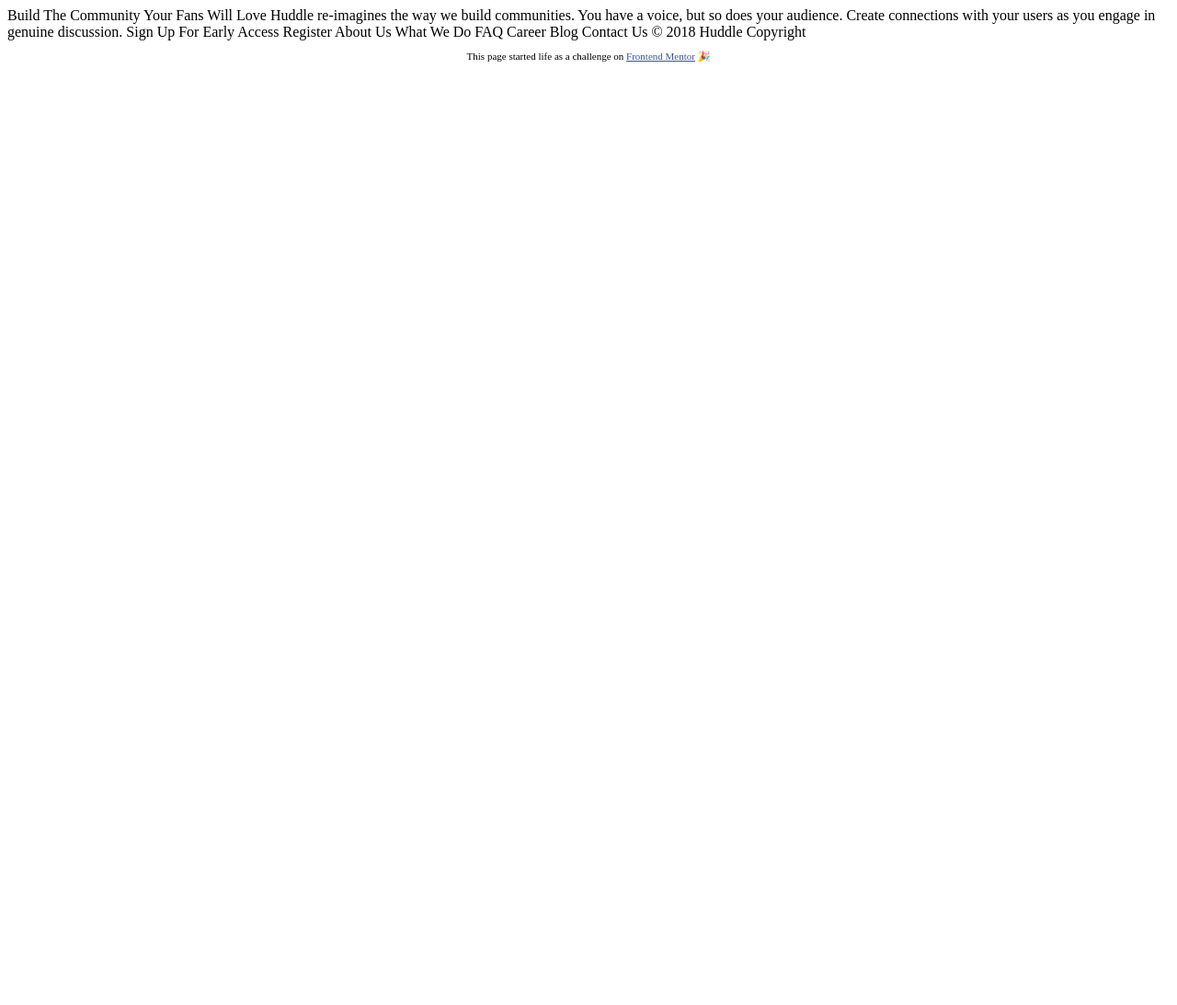
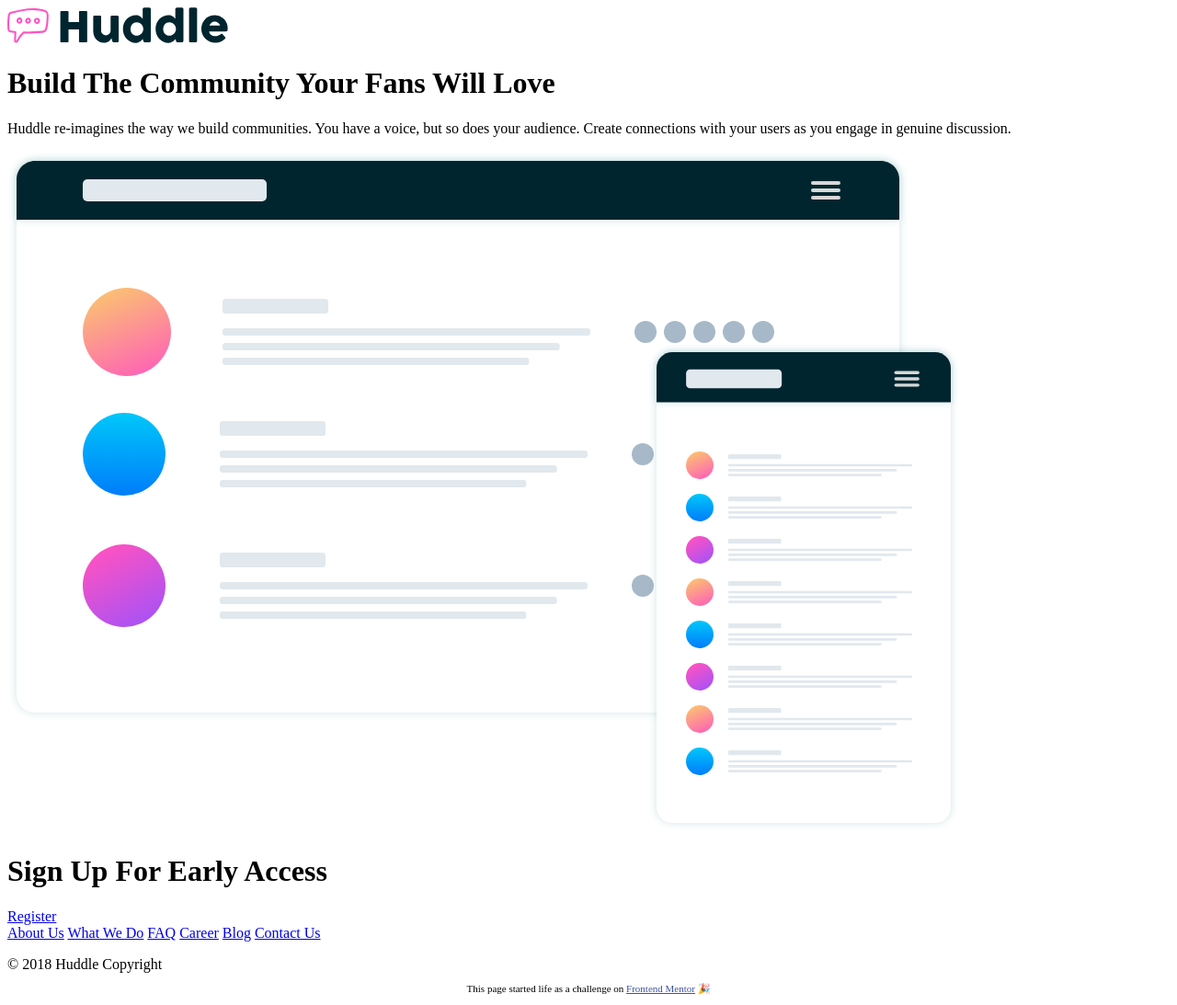
Before and after one commit to DomGonzalesIII/FrontendMentor-Single-Column-Landing-Page, a plain HTML site: page index.html in a window 1280 px wide. Shown: the whole page at 92% size. Before the commit the page ends 800 px from the top, so only its background shows below. Drawn offline with Linux system fonts and the light colour scheme.

Commit message:
HTML First Pass
Rough flesh out of HTML, classes and tags already added to CSS styles file with no declarations yet

```diff
--- a/index.html
+++ b/index.html
@@ -1,42 +1,54 @@
 <!DOCTYPE html>
 <html lang="en">
+
 <head>
   <meta charset="UTF-8">
-  <meta name="viewport" content="width=device-width, initial-scale=1.0"> <!-- displays site properly based on user's device -->
+  <!-- displays site properly based on user's device -->
+  <meta name="viewport" content="width=device-width, initial-scale=1.0">
 
   <link rel="icon" type="image/png" sizes="32x32" href="images/favicon-32x32.png">
+  <link rel="stylesheet" href="css/styles.css">
 
   <title>Frontend Mentor | Huddle landing page with single column layout</title>
 
-  <!-- Feel free to remove these styles or customise in your own stylesheet 👍 -->
-  <style>
-    .attribution { font-size: 11px; text-align: center; }
-    .attribution a { color: hsl(228, 45%, 44%); }
-  </style>
 </head>
+
 <body>
-  Build The Community Your Fans Will Love
 
-  Huddle re-imagines the way we build communities. You have a voice, but so does
-  your audience. Create connections with your users as you engage in genuine discussion.
+  <img src="images/logo.svg" alt="Huddle Logo">
 
-  Sign Up For Early Access
+  <header>
+    <h1>Build The Community Your Fans Will Love</h1>
+    <p>
+      Huddle re-imagines the way we build communities. You have a voice, but so does
+      your audience. Create connections with your users as you engage in genuine discussion.
+    </p>
+  </header>
 
-  Register
+  <img src="images/screen-mockups.svg" alt="Screen Mockup">
 
-  About Us
-  What We Do
-  FAQ
-  Career
-  Blog
-  Contact Us
+  <div class="call-to-action">
+    <h1>Sign Up For Early Access</h1>
+    <form class="text-input" action="index.html" method="post">
 
-  &copy; 2018 Huddle Copyright
+    </form>
+    <a class="btn" href="#">Register</a>
+  </div>
 
   <footer>
+    <a href="#">About Us</a>
+    <a href="#">What We Do</a>
+    <a href="#">FAQ</a>
+    <a href="#">Career</a>
+    <a href="#">Blog</a>
+    <a href="#">Contact Us</a>
+
+    <p class="copyright"></p>&copy; 2018 Huddle Copyright
+
     <p class="attribution">
       This page started life as a challenge on <a href="https://www.frontendmentor.io?ref=challenge" target="_blank">Frontend Mentor</a> 🎉
     </p>
   </footer>
 </body>
+
 </html>
```
